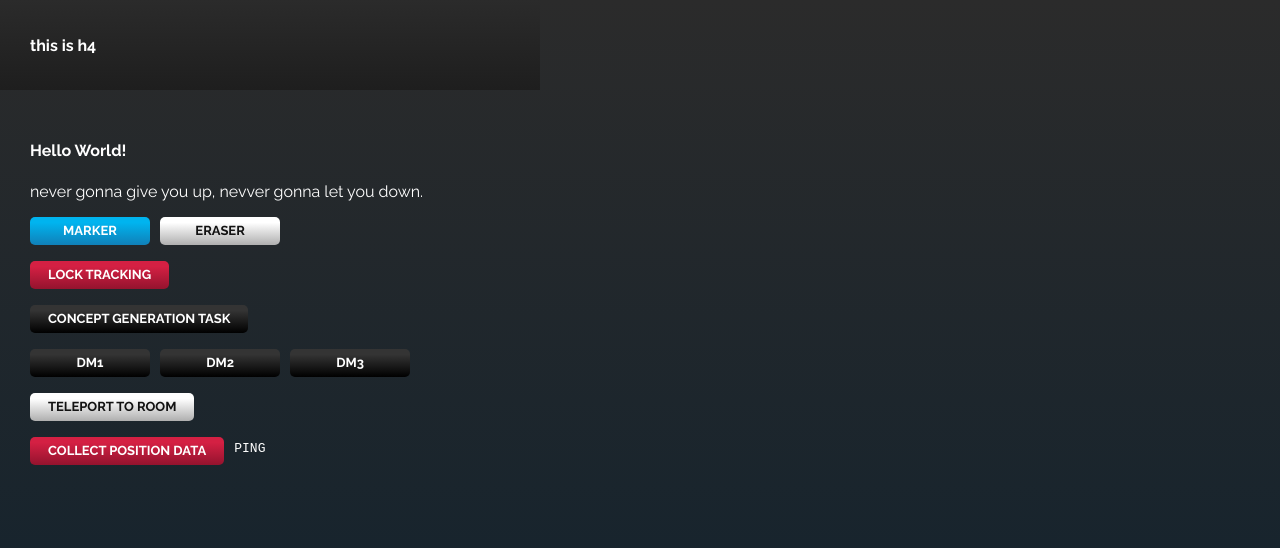
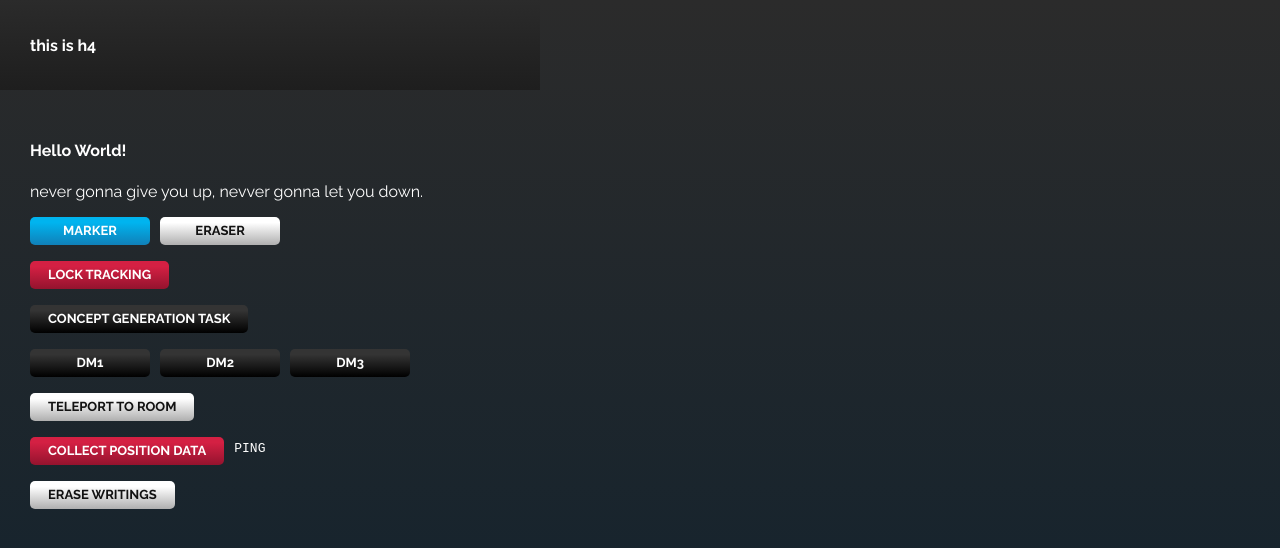
Before and after one commit to vhilab/cdr-hf-hosting, a plain HTML site: page tablet/index.html in a window 1280 px wide. Drawn offline with nearby package versions, Linux system fonts and the light colour scheme.

Commit message:
add erase writings button

```diff
--- a/tablet/index.html
+++ b/tablet/index.html
@@ -41,6 +41,9 @@
             <p>
                 <input type="button" class="app-button red" value="Collect Position Data">
                 <code id="ping">PING</code>
+            </p>
+            <p>
+                <input type="button" class="app-button white" value="Erase Writings">
             </p>
         </div>
 
```
